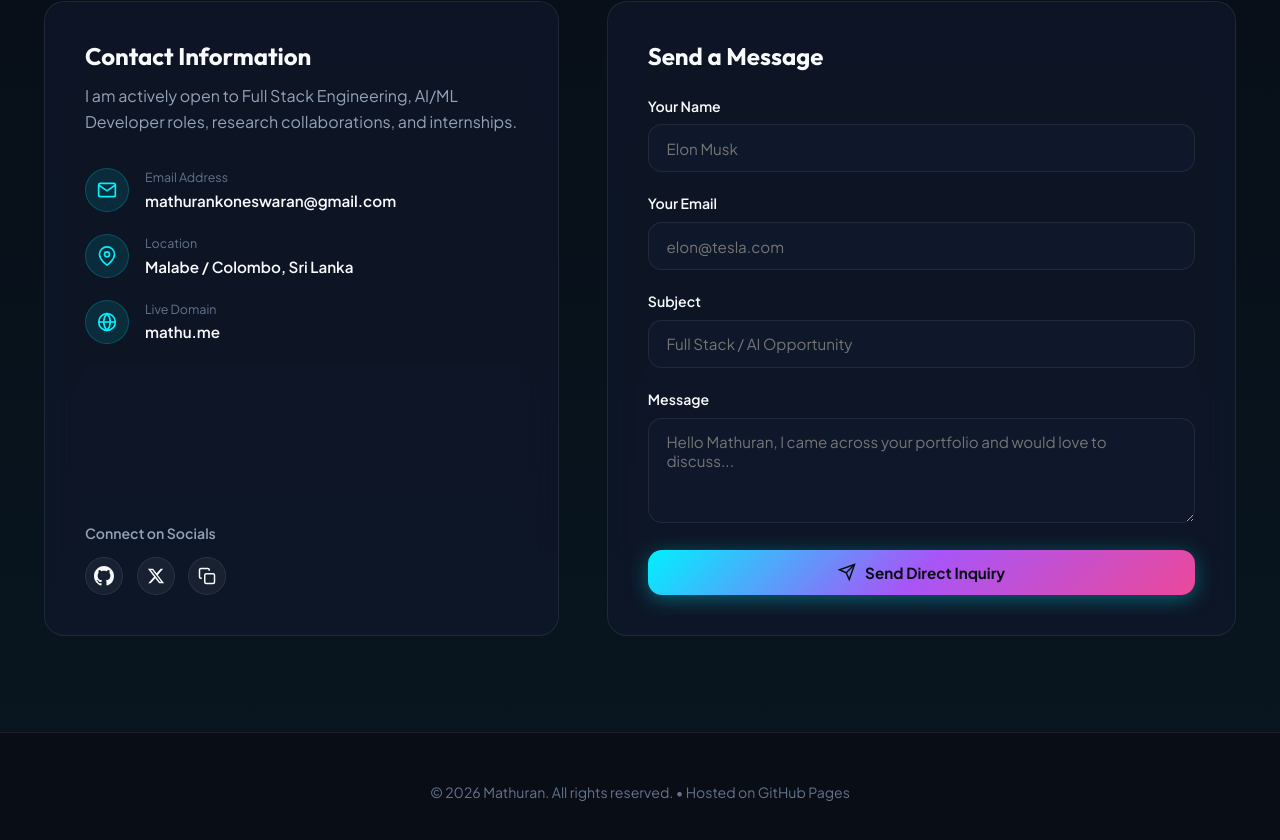
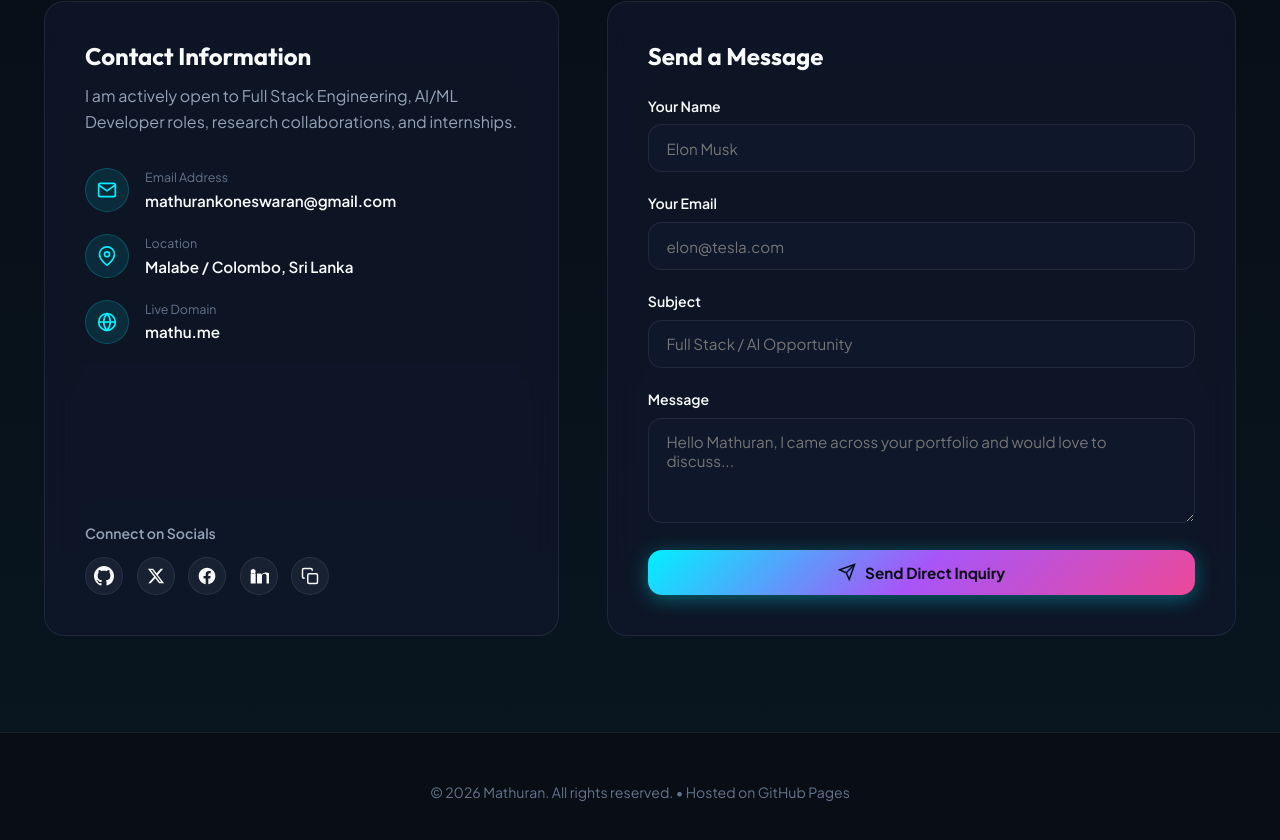
Before and after one commit to Mathu-code/Mathu-code.github.io, a plain HTML site: page index.html in a window 1280 px wide. Shown: the part 7797-8637 px from the top of the page. Drawn offline with Linux system fonts and the light colour scheme; no server answers.

Commit message:
feat: add Facebook and LinkedIn social profile links to index page

```diff
--- a/index.html
+++ b/index.html
@@ -656,6 +656,12 @@
                 <a href="https://x.com/MassMathuran" target="_blank" rel="noopener noreferrer" class="btn btn-icon" title="Twitter / X">
                   <svg width="18" height="18" viewBox="0 0 24 24" fill="currentColor"><path d="M18.244 2.25h3.308l-7.227 8.26 8.502 11.24H16.17l-5.214-6.817L4.99 21.75H1.68l7.73-8.835L1.254 2.25H8.08l4.713 6.231zm-1.161 17.52h1.833L7.084 4.126H5.117z"/></svg>
                 </a>
+                <a href="https://facebook.com/Mathu-code" target="_blank" rel="noopener noreferrer" class="btn btn-icon" title="Facebook">
+                  <svg width="20" height="20" viewBox="0 0 24 24" fill="currentColor"><path d="M22 12c0-5.523-4.477-10-10-10S2 6.477 2 12c0 5 3.657 9.128 8.438 9.878v-6.987h-2.54v-2.891h2.54V9.797c0-2.506 1.492-3.89 3.777-3.89 1.094 0 2.238.195 2.238.195v2.46h-1.26c-1.242 0-1.63.771-1.63 1.562v1.874h2.773l-.443 2.891h-2.33V21.878C18.343 21.128 22 17 22 12z"/></svg>
+                </a>
+                <a href="https://linkedin.com/in/mathu-code" target="_blank" rel="noopener noreferrer" class="btn btn-icon" title="LinkedIn">
+                  <svg width="20" height="20" viewBox="0 0 24 24" fill="currentColor"><path d="M4.98 3.5C3.34 3.5 2 4.84 2 6.48c0 1.64 1.34 2.98 2.98 2.98h.02c1.64 0 2.98-1.34 2.98-2.98C7.98 4.84 6.64 3.5 5 3.5zM2 8.9h6V21H2V8.9zm7.5 0h5.4v1.71h.08c.75-1.42 2.58-2.93 5.32-2.93 5.69 0 6.74 3.74 6.74 8.6V21h-6v-7.6c0-1.81-.03-4.14-2.53-4.14-2.53 0-2.92 1.98-2.92 4.02V21h-6V8.9z"/></svg>
+                </a>
                 <button class="btn btn-icon" id="copy-email-btn" title="Copy Email">
                   <svg width="18" height="18" viewBox="0 0 24 24" fill="none" stroke="currentColor" stroke-width="2"><rect x="9" y="9" width="13" height="13" rx="2" ry="2"></rect><path d="M5 15H4a2 2 0 0 1-2-2V4a2 2 0 0 1 2-2h9a2 2 0 0 1 2 2v1"></path></svg>
                 </button>
```
